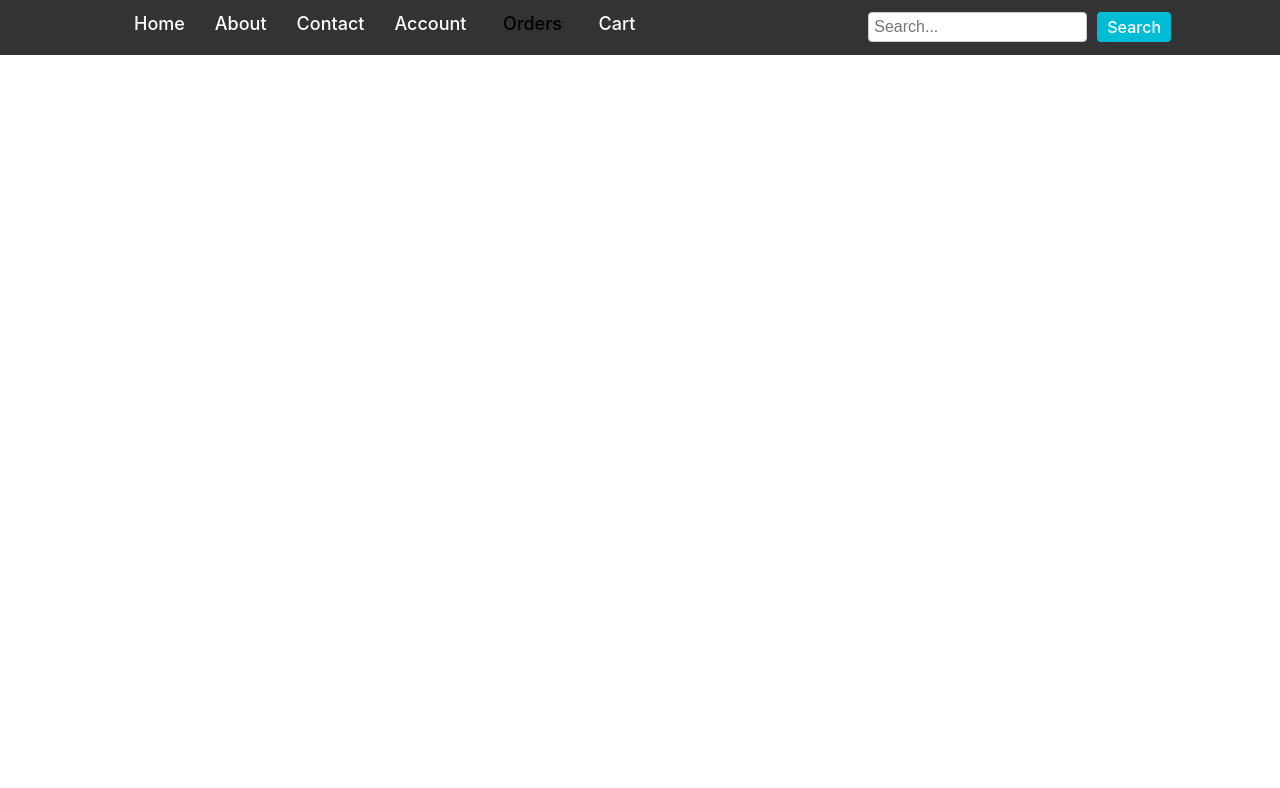
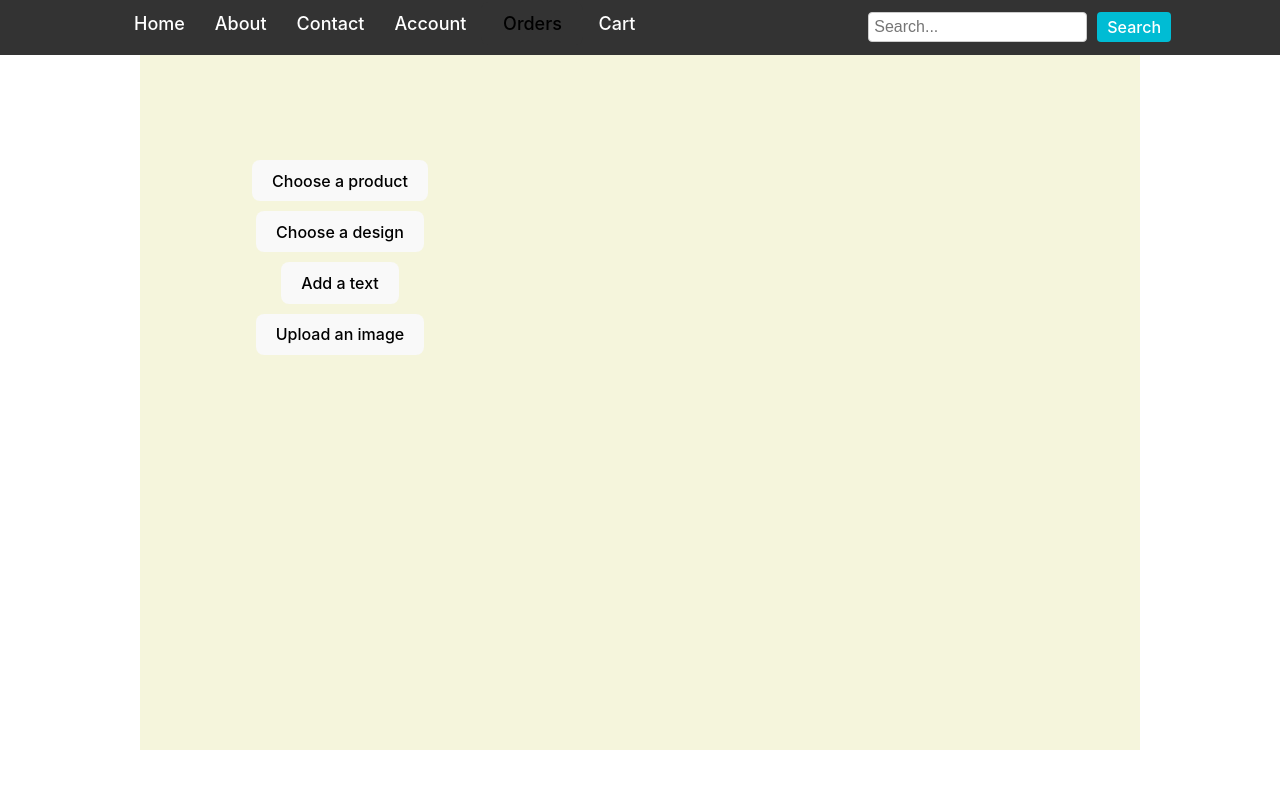
Before and after one commit to AsifIqbal123-cyber/my-react-project, a React (Vite) app in the folder Frontend/: page /custome/design in a window 1280 px wide. Shown: the top 788 px of the page. Built offline with nearby package versions, Linux system fonts and the light colour scheme.

Commit message:
Updated features

```diff
--- a/Frontend/src/App.jsx
+++ b/Frontend/src/App.jsx
@@ -1,4 +1,4 @@
-import { useState } from 'react'
+import { useEffect, useState } from 'react'
 import reactLogo from './assets/react.svg'
 import viteLogo from '/vite.svg'
 import './App.css'
@@ -19,6 +19,8 @@ import Selection from './pages/Selection';
 import Personal from './pages/Personal';
 import Theme from './pages/Theme';
 import Design from './pages/Design';
+
+
 
 function App() {
   return (
--- a/Frontend/src/components/style.css
+++ b/Frontend/src/components/style.css
@@ -163,8 +163,26 @@
     margin-right: 50px;
 }
 
-.design_container{
-    background-color: bisque;
-    height: 100%;
-    width: 100%;
+
+
+.dashboard{
+    background-color: beige;
+    justify-content: center;
+    align-items: center;
+    height: 700px;
+    width: 1000px;
 }
+
+.dashboard>button{
+    position:relative;
+    right: 300px;
+    top: 100px;
+    margin-top: 10px;
+}
+
+.product_title{
+    color: black;
+    position: relative;
+    bottom:180px;
+    left: 30px;
+}
--- a/Frontend/src/pages/Design.jsx
+++ b/Frontend/src/pages/Design.jsx
@@ -1,13 +1,34 @@
 import React from "react";
 import '../components/style.css';
+import { useState,useEffect } from "react";
 
-const Design= () => {
-    return <div>
+
+
+
+
+const Design = () => {
+    const [product,setProduct] = useState(localStorage.getItem('selectedSpecificType')|| null);
+    const [isVisible,setVisible] = useState(false);
+
+
+    return (
         <div className="design_container">
+            <div className="dashboard" >
+                <button className="product" onClick={()=>setVisible(!isVisible)} >Choose a product</button>
+                <br />
+                <button className="design">Choose a design</button>
+                <br />
+                <button className="text">Add a text</button>
+                <br />
+                <button className="image">Upload an image</button>
+                <div className="product_title">
+                {isVisible&&<h2>Product - {product}</h2>}
+                </div>
+            </div>
 
 
         </div>
+    );
+};
 
-    </div>
-};
 export default Design;
```
Also changed, not shown: 1 other file (tests, documents, lock files or other folders).
